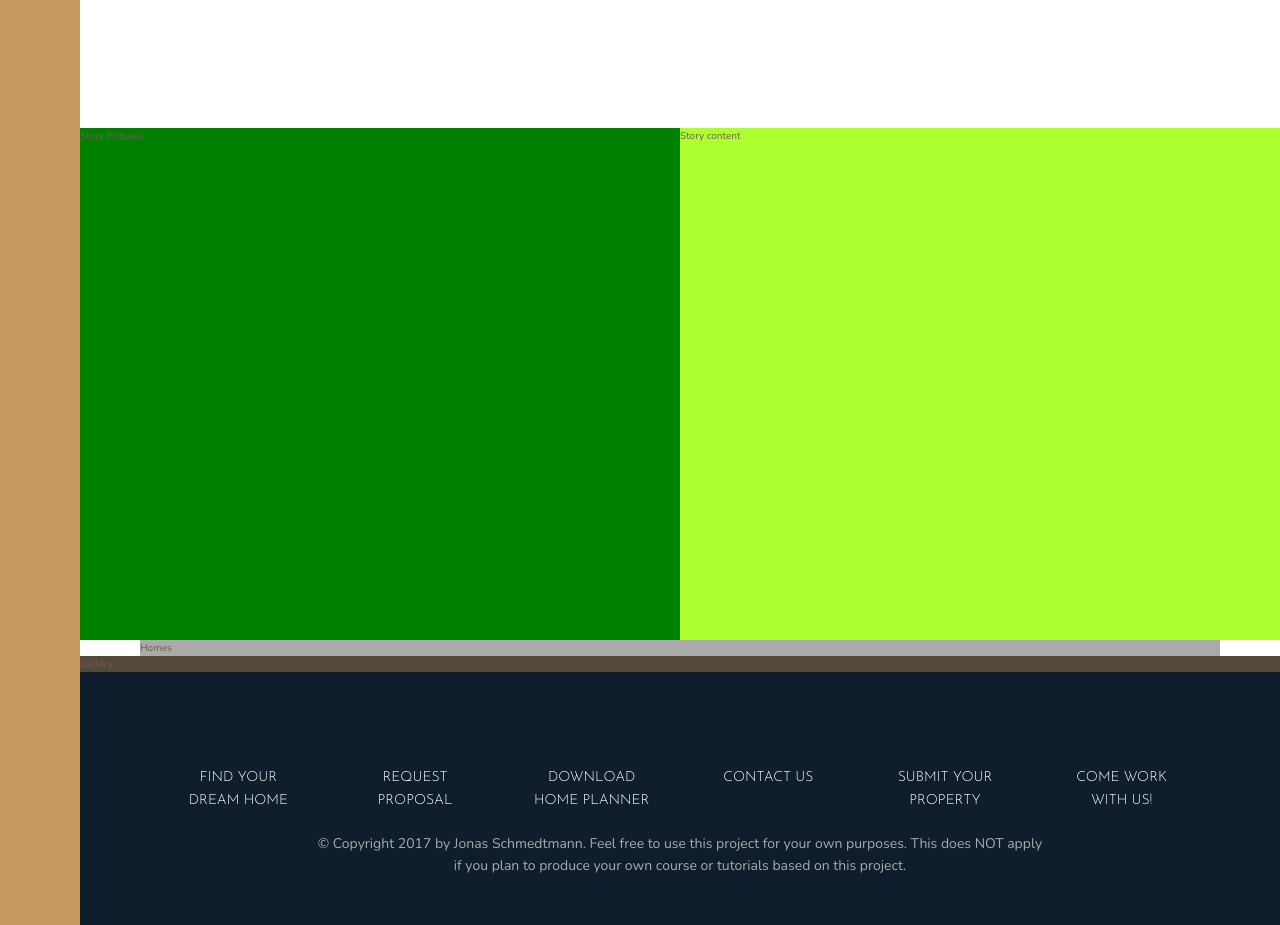
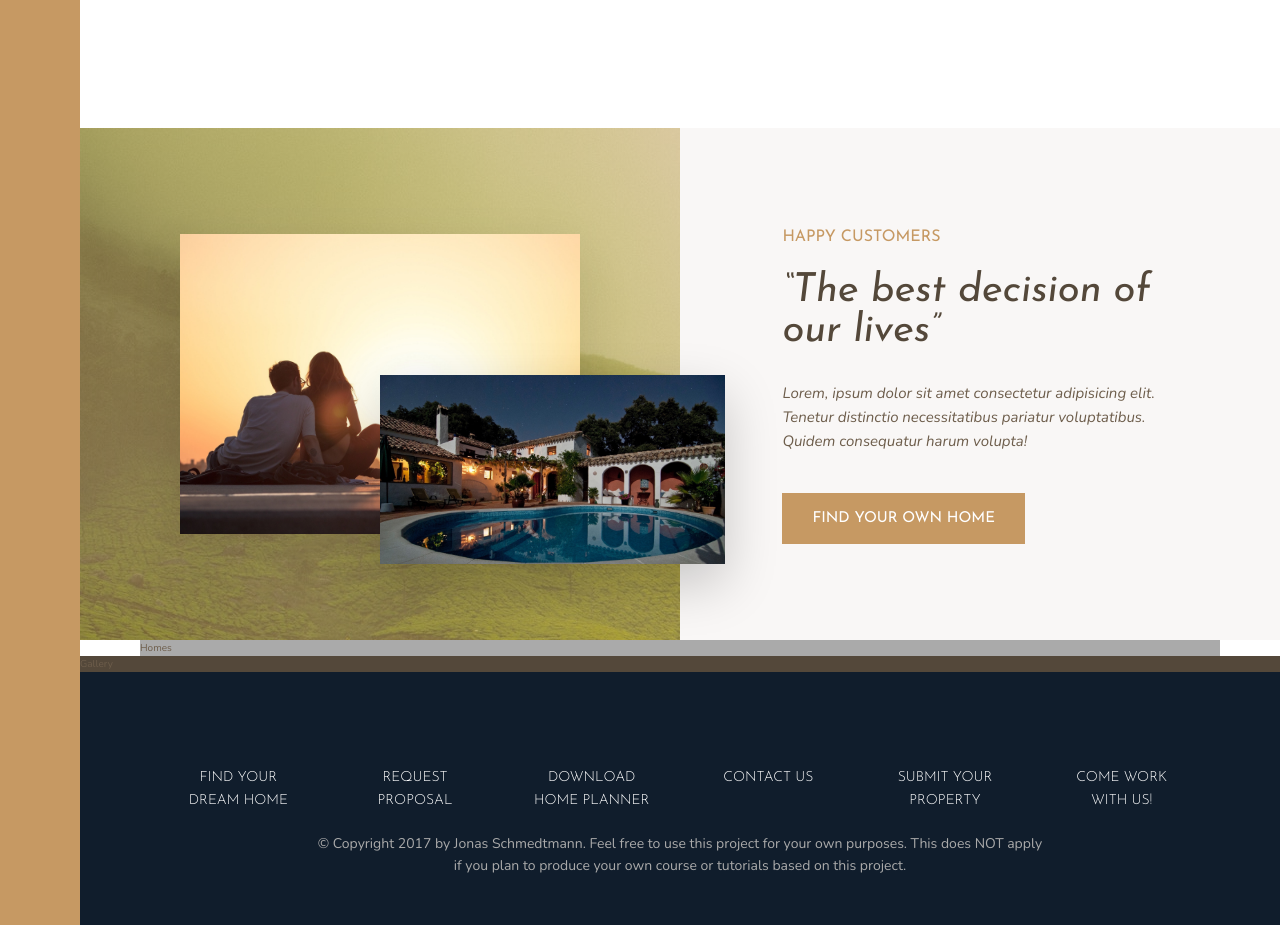
Before and after one commit to trungnd19/grid-page, a website: page index.html in a window 1280 px wide. Shown: the part 1180-2105 px from the top of the page. Drawn offline with nearby package versions, Linux system fonts and the light colour scheme.

Commit message:
feat: add story section

```diff
--- a/index.html
+++ b/index.html
@@ -112,11 +112,17 @@
         </section>
 
         <div class="story__pictures">
-            Story Pictures
+            <img src="img/story-1.jpeg" alt="Couple with new house" class="story__img--1">
+            <img src="img/story-2.jpeg" alt="New house" class="story__img--2">
         </div>
 
         <div class="story__content">
-            Story content
+            <h3 class="heading-3 mb-sm">Happy Customers</h3>
+            <h2 class="heading-2 heading-2--dark mb-md">&ldquo;The best decision of our lives&rdquo;</h2>
+            <p class="story__text">
+                Lorem, ipsum dolor sit amet consectetur adipisicing elit. Tenetur distinctio necessitatibus pariatur voluptatibus. Quidem consequatur harum volupta!
+            </p>
+            <button class="btn">Find your own home</button>
         </div>
 
         <section class="homes">
--- a/sass/_story.scss
+++ b/sass/_story.scss
@@ -1,11 +1,42 @@
 .story {
     &__pictures {
-        background-color: green;
         grid-column: full-start / col-end 4;
+        display: grid;
+        grid-template-columns: repeat(6, 1fr);
+        grid-template-rows: repeat(6, 1fr);
+        align-items: center;
+        background-image: linear-gradient(rgba($color-primary, .5), rgba($color-primary, .5)), url(../img/back.jpg);
+    }
+
+    &__img--1 {
+        width: 100%;
+        grid-column: 2/6;
+        grid-row: 2/6;
+        box-shadow: 0 2rem 5rem rgba(#000, .1)
+    }
+
+    &__img--2 {
+        width: 115%;
+        grid-row: 4/6;
+        grid-column: 4/7;
+        z-index: 20;
+        box-shadow: 0 2rem 5rem rgba(#000, .2)
     }
 
     &__content {
-        background-color: greenyellow;
+        background-color: $color-grey-light-1;
         grid-column: col-start 5 / full-end;
+        padding: 6rem 8vw;
+
+        display: flex;
+        flex-direction: column;
+        justify-content: center;
+        align-items: flex-start;
+    }
+
+    &__text {
+        font-size: 1.5rem;
+        font-style: italic;
+        margin-bottom: 4rem;
     }
 }
--- a/sass/_typography.scss
+++ b/sass/_typography.scss
@@ -34,3 +34,36 @@
     &--light { color: $color-grey-light-1; }
     &--dark { color: $color-grey-dark-1; }
 }
+
+.btn {
+    background-color: $color-primary;
+    color: #fff;
+    border: none;
+    border-radius: 0;
+    font-family: $font-display;
+    font-size: 1.5rem;
+    text-transform: uppercase;
+    padding: 1.8rem 3rem;
+    cursor: pointer;
+    transition: all .2s;
+
+    &:hover {
+        background-color: $color-primary-dark;
+    }
+}
+
+.mb-sm {
+    margin-bottom: 2rem;
+}
+
+.mb-md {
+    margin-bottom: 3rem;
+}
+
+.mb-lg {
+    margin-bottom: 4rem;
+}
+
+.mb-hg {
+    margin-bottom: 8rem;
+}
```
Also changed, not shown: css/style.css.
